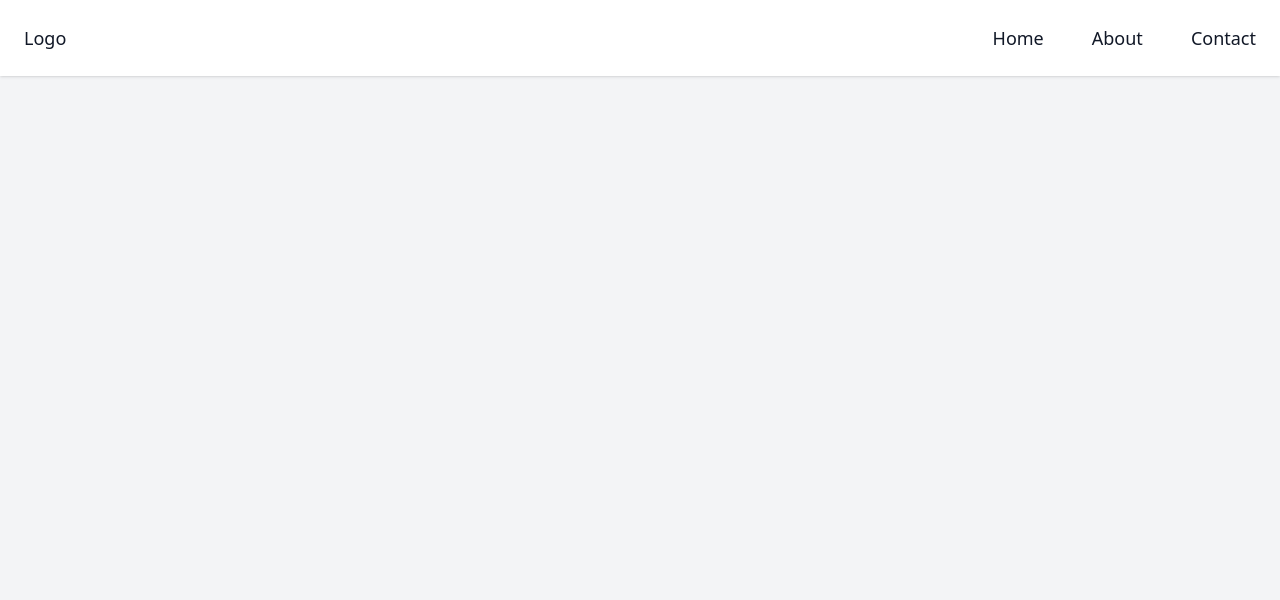
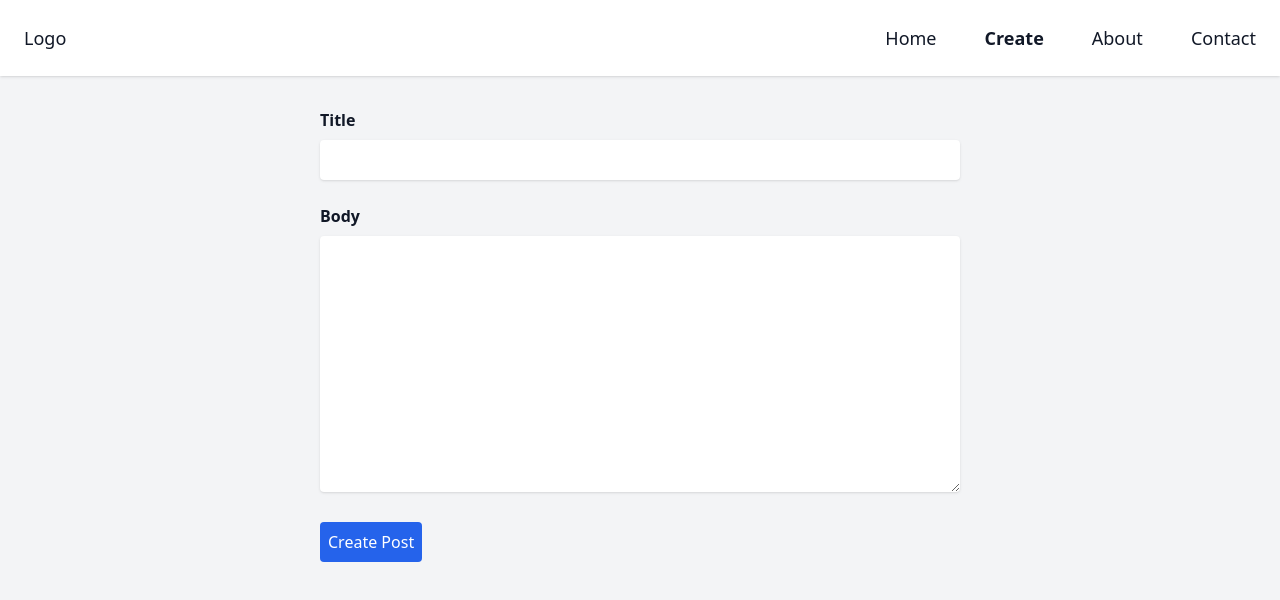
Before and after one commit to omdasoft/nuxt3-laravel-app, a Nuxt app: page /create in a window 1280 px wide. Shown: the top 600 px of the page. Built offline with nearby package versions, Linux system fonts and the light colour scheme.

Commit message:
integrating laravel post apis

```diff
--- a/components/PostItem.vue
+++ b/components/PostItem.vue
@@ -1,18 +1,23 @@
 <template>
     <div class="post-container py-8">
-        <h3 class="text-3xl font-bold"><NuxtLink :to="`/posts/1`">Title Of Post</NuxtLink></h3>
+        <h3 class="text-3xl font-bold"><NuxtLink :to="`/posts/${post.id}`">{{ post.title }}</NuxtLink></h3>
         <div class="post-meta text-gray-700 flex space-x-2 items-center">
-            <div>May, 4, 2024</div>
+            <div>{{ format(new Date(post.created_at), 'MMMM dd, yyyy') }}</div>
             <div>&middot;</div>
-            <div>Emad Aldin Ali</div>
+            <div>{{ post.user.name }}</div>
         </div>
-        <div class="post-preview leading-relaxed mt-4">
-            Lorem ipsum dolor sit amet consectetur adipisicing elit. Sunt, molestias. Aliquam voluptatem enim quam quia
-            maxime similique explicabo quaerat hic unde animi, nostrum ex saepe necessitatibus adipisci tenetur autem
-            ratione magnam debitis quas consequuntur quasi natus accusantium, nihil earum. Natus?
+        <div class="post-preview leading-relaxed mt-4 line-clamp-3">
+           {{ post.body }}
         </div>
         <div class="mt-4">
-            <NuxtLink :to="`/posts/1`" class="bg-blue-700 hover:bg-blue-800 text-white rounded inline-block px-4 py-2">Read More</NuxtLink>
+            <NuxtLink :to="`/posts/${post.id}`" class="bg-blue-700 hover:bg-blue-800 text-white rounded inline-block px-4 py-2">Read More</NuxtLink>
         </div>
     </div>
 </template>
+<script setup>
+import { format } from "date-fns";
+
+    defineProps({
+        post: Object
+    });
+</script>
--- a/layouts/default.vue
+++ b/layouts/default.vue
@@ -10,6 +10,9 @@
                     <ul class="flex space-x-12">
                         <li>
                             <NuxtLink to="/">Home</NuxtLink>
+                        </li>
+                        <li>
+                            <NuxtLink to="/create">Create</NuxtLink>
                         </li>
                         <li>
                             <NuxtLink to="/about">About</NuxtLink>
--- a/nuxt.config.ts
+++ b/nuxt.config.ts
@@ -1,5 +1,10 @@
 // https://nuxt.com/docs/api/configuration/nuxt-config
 export default defineNuxtConfig({
+  runtimeConfig: {
+    public: {
+      BASE_URL: process.env.BASE_URL
+    }
+  },
   modules: [
     '@nuxtjs/tailwindcss'
   ],
--- a/package.json
+++ b/package.json
@@ -10,6 +10,8 @@
     "postinstall": "nuxt prepare"
   },
   "dependencies": {
+    "@tailwindcss/line-clamp": "^0.4.4",
+    "date-fns": "^3.6.0",
     "nuxt": "^3.11.2",
     "vue": "^3.4.21",
     "vue-router": "^4.3.0"
--- /dev/null
+++ b/pages/create.vue
@@ -0,0 +1,56 @@
+<template>
+    <Title>Create Post</Title>
+    <div class="container mx-auto w-1/2 py-8">
+        <ul v-if="errors.length > 0" class="mb-4 list-disc list-inside text-sm  text-red-600">
+            <li v-for="(error, key) in errors" :key="key">
+                {{ error }}
+            </li>
+        </ul>
+        <form action="#" class="space-y-6" @submit.prevent="createPost">
+            <div>
+                <label for="title" class="block font-semibold">Title</label>
+                <input type="text" v-model="title" id="title" class="w-full px-2 py-2 rounded shadow mt-2">
+            </div>
+            <div>
+                <label for="body" class="block font-semibold">Body</label>
+                <textarea name="body" v-model="body" id="body" cols="30" rows="10"
+                    class="w-full rounded shadow mt-2 px-2 py-2">
+                </textarea>
+            </div>
+            <div>
+                <button type="submit" class="inline-block bg-blue-600 hover:bg-blue-700 text-white rounded py-2 px-2">
+                    <span v-if="isLoading">Loading</span>
+                    <span v-else>Create Post</span>
+                </button>
+            </div>
+        </form>
+    </div>
+</template>
+<script setup>
+const title = ref('')
+const body = ref('')
+const isLoading = ref(false)
+const errors = ref([])
+
+async function createPost() {
+    isLoading.value = true
+    try {
+        const post = await useNuxtApp().$apiFetch('/api/posts', {
+            method: 'POST',
+            body: {
+                title: title.value,
+                body: body.value
+            }
+        });
+
+        isLoading.value = false
+        title.value = ''
+        body.value = ''
+        navigateTo('/')
+    } catch (error) {
+        isLoading.value = false
+        errors.value = Object.values(error.data.errors).flat()
+        console.log(errors.value)
+    }
+}
+</script>
--- a/pages/index.vue
+++ b/pages/index.vue
@@ -1,7 +1,8 @@
 <template>
     <div class="container mx-auto w-1/2 py-8 text-justify divide-y space-y-8 divide-gray-300">
-      <PostItem v-for="n in 10" :key="n"/>
+      <PostItem v-for="post in posts" :key="post.id" :post="post"/>
     </div>
 </template>
-<scrip setup>
-</scrip>
+<script setup>
+const posts = await useNuxtApp().$apiFetch('/api/posts');
+</script>
--- a/pages/posts/[id].vue
+++ b/pages/posts/[id].vue
@@ -1,31 +1,23 @@
 <template>
+    <Title>{{ post.title }} | {{ title }}</Title>
     <div class="container mx-auto w-1/2 py-8 text-justify">
         <h3 class="text-3xl font-bold">
-            <NuxtLink :to="`/posts/1`">Title Of Post</NuxtLink>
+            <NuxtLink :to="`/posts/1`">{{ post.title }}</NuxtLink>
         </h3>
         <div class="post-meta text-gray-700 flex space-x-2 items-center mt-2">
-            <div>May, 4, 2024</div>
+            <div>{{ format(new Date(post.created_at), 'MMMM dd, yyyy') }}</div>
             <div>&middot;</div>
-            <div>Emad Aldin Ali</div>
+            <div>{{ post.user.name }}</div>
         </div>
         <div class="post-content mt-4 leading-loose">
-            {{ $route.params.id }} Lorem ipsum dolor sit amet consectetur adipisicing elit. Unde vel itaque enim
-            consequuntur, hic nemo excepturi
-            laborum pariatur labore obcaecati placeat laboriosam debitis nobis ratione aliquid quasi iste veniam
-            corrupti
-            Lorem ipsum dolor sit amet consectetur adipisicing elit. Cumque esse eos aliquam necessitatibus eum
-            praesentium
-            illum nam dolor eligendi, impedit placeat ad odit perspiciatis vero asperiores facilis optio facere
-            nesciunt!
-            Lorem ipsum dolor sit amet consectetur adipisicing elit. Atque deleniti tempora ut amet eum enim repellat,
-            itaque rerum doloribus aliquam eos tempore reiciendis velit suscipit deserunt accusantium! Tempora, alias
-            esse?
-            Lorem ipsum dolor sit amet consectetur, adipisicing elit. Provident distinctio natus eveniet nobis suscipit
-            reprehenderit fugiat esse rerum at architecto debitis veniam repellat libero omnis, blanditiis accusantium!
-            Explicabo, qui. Perspiciatis.
-            Lorem ipsum dolor sit, amet consectetur adipisicing elit. Neque accusamus dolorem saepe, dolor animi quos
-            alias
-            deleniti officia dicta rerum?
+            {{ post.body }}
         </div>
     </div>
 </template>
+<script setup>
+import { format } from "date-fns";
+
+const title = useState('title');
+const { id } = useRoute().params;
+const post = await useNuxtApp().$apiFetch(`/api/posts/${id}`);
+</script>
--- /dev/null
+++ b/plugins/apiFetch.js
@@ -0,0 +1,4 @@
+export default defineNuxtPlugin( nuxtApp => {
+    const config = useRuntimeConfig();
+   nuxtApp.provide('apiFetch', $fetch.create({baseURL: config.public.BASE_URL}));
+})
--- /dev/null
+++ b/tailwind.config.js
@@ -0,0 +1,8 @@
+/** @type {import('tailwindcss').Config} */
+export default {
+  content: [],
+  theme: {
+    extend: {},
+  },
+  plugins: [],
+}
```
Also changed, not shown: 1 other file (tests, documents, lock files or other folders).
